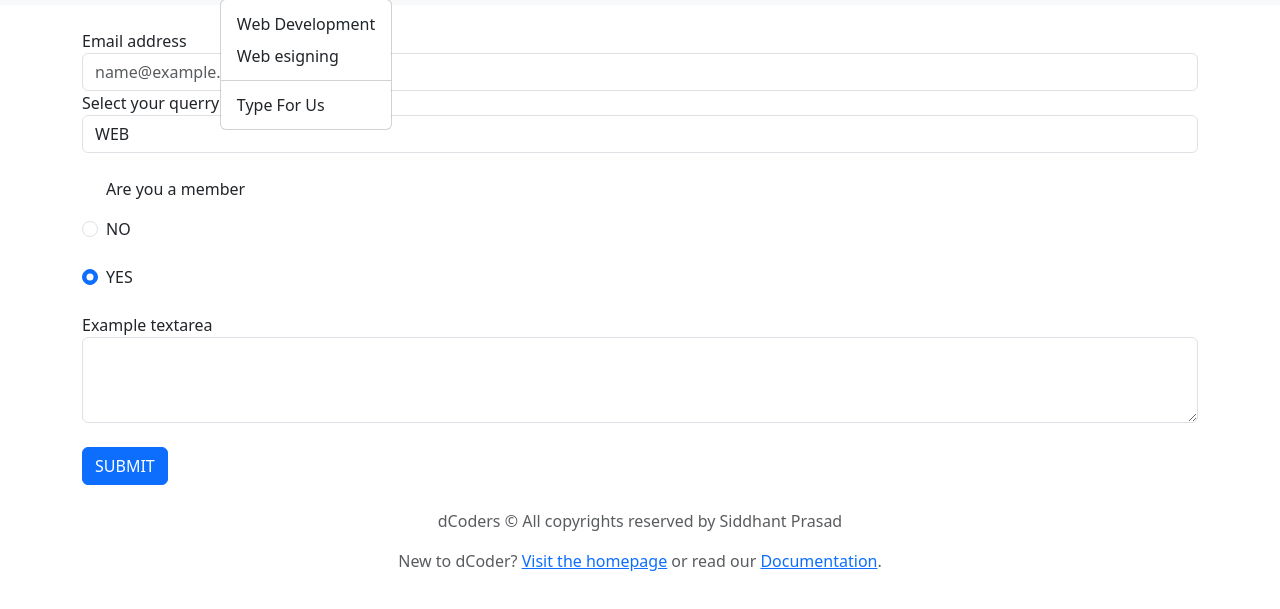
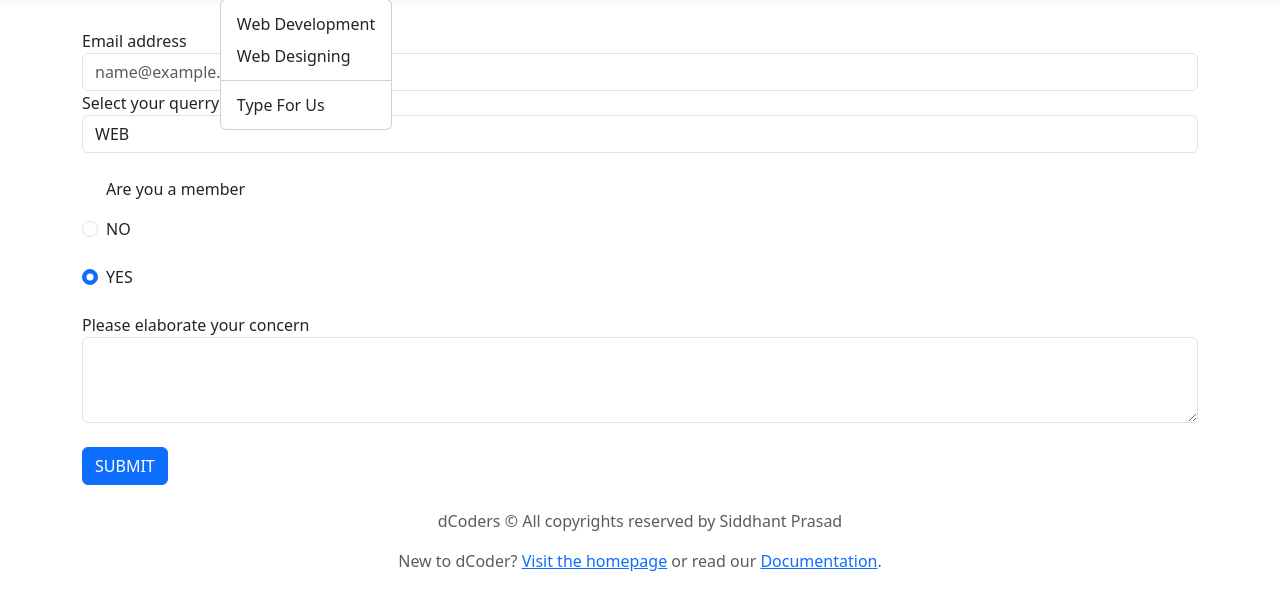
Before and after one commit to siddhantpd/dCoders, a plain HTML site: page contact.html in a window 1280 px wide. Both pictures are taken after a click on the button "More". Shown: the part 51-660 px from the top of the page. Drawn offline with nearby package versions, Linux system fonts and the light colour scheme.

Commit message:
Update contact.html

```diff
--- a/contact.html
+++ b/contact.html
@@ -47,7 +47,7 @@
               </a>
               <ul class="dropdown-menu">
                 <li><a class="dropdown-item" href="#">Web Development</a></li>
-                <li><a class="dropdown-item" href="#">Web esigning</a></li>
+                <li><a class="dropdown-item" href="#">Web Designing</a></li>
                 <li><hr class="dropdown-divider" /></li>
                 <li>
                   <a class="dropdown-item" href="#">Type For Us</a>
@@ -116,7 +116,7 @@
         </div>
 
         <div class="form-group my-4">
-          <label for="exampleFormControlTextarea1">Example textarea</label>
+          <label for="exampleFormControlTextarea1">Please elaborate your concern</label>
           <textarea
             class="form-control"
             id="exampleFormControlTextarea1"
```
